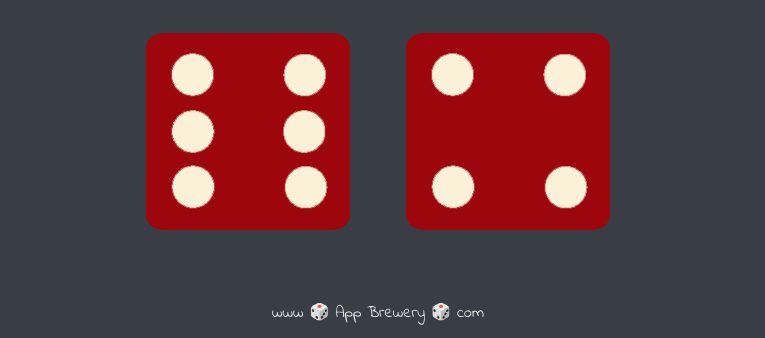
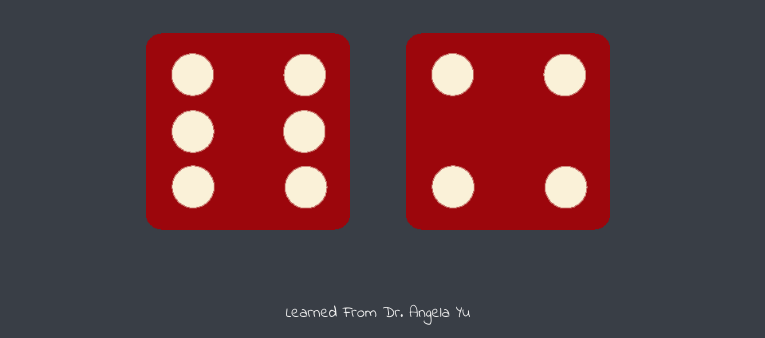
Before and after one commit to NitinNSB/Dice-Game, a plain HTML site: page Dice Game/dicee.html in a window 1280 px wide. Shown: the part 462-800 px from the top of the page, without its empty margins (262-1027 px from the left). Drawn offline with Linux system fonts and the light colour scheme.

Commit message:
Update dicee.html

```diff
--- a/Dice Game/dicee.html
+++ b/Dice Game/dicee.html
@@ -30,7 +30,7 @@
 </body>
 
 <footer>
-  www 🎲 App Brewery 🎲 com
+ Learned From Dr. Angela Yu
 </footer>
 
 </html>
```
